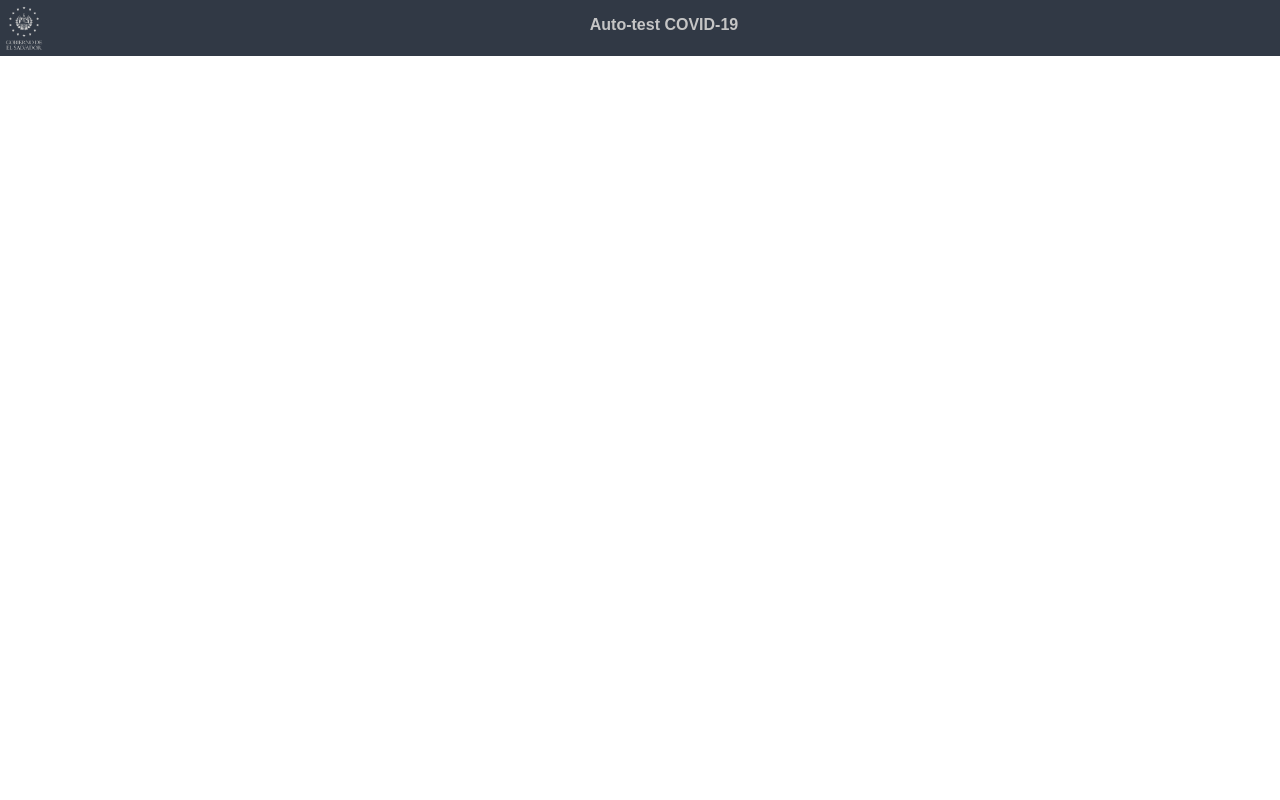
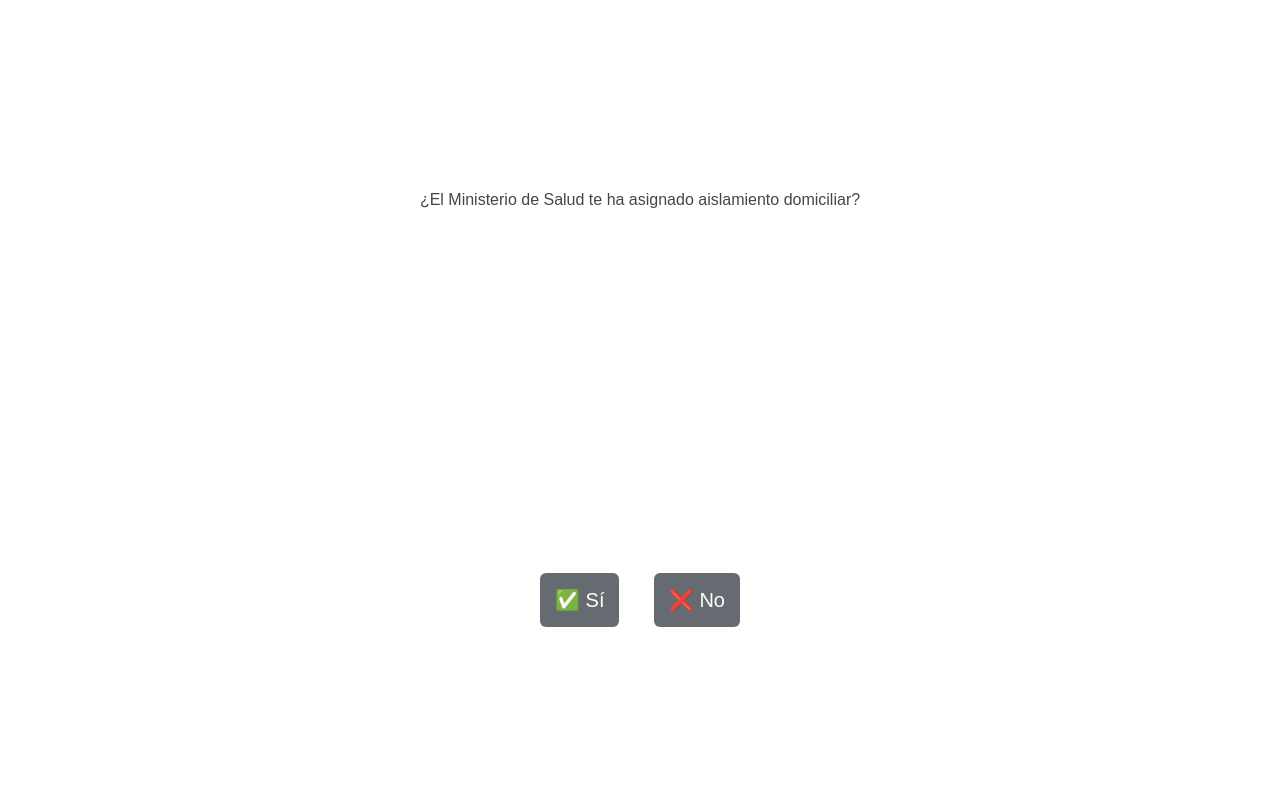
Before and after one commit to jerocosio/messenger-bot-with-webview, a website: page public/index.html in a window 1280 px wide. Drawn offline with nearby package versions, Linux system fonts and the light colour scheme.

Commit message:
Adding styles for first ideas.

```diff
--- a/public/index.html
+++ b/public/index.html
@@ -1,14 +1,16 @@
 <html>
 
 <head>
-    <title>Test COVID-19 El Salvador</title>
+    <title>🌡️ Auto-Test COVID-19</title>
     <link rel="stylesheet" href="styles.css">
     <meta name="viewport" content="width=device-width, initial-scale=1.0">
+    <script src="https://cdn.jsdelivr.net/npm/vue/dist/vue.js"></script>
 </head>
 
 <body>
-    <div>
-        <div class="nav-bar">
+    <div id="app">
+        <div class="container">
+            <!-- <div class="nav-bar">
                 <div class="logo">
                     <img src="logo-es.png" width="38px">
                 </div>
@@ -17,11 +19,26 @@
                         Auto-test COVID-19
                     </p>
                 </div>
+            </div> -->
+            <div class="question">
+                <p>
+                    ¿El Ministerio de Salud te ha asignado aislamiento domiciliar?
+                </p>
             </div>
+            <div class="answers">
                 <div>
+                    <button>
+                        ✅ Sí
+                    </button>
+                    <button>
+                        ❌ No
+                    </button>
+                </div>
 
             </div>
         </div>
+    </div>
+    <script src="index.js"></script>
 </body>
 
 </html>
--- /dev/null
+++ b/public/index.js
@@ -0,0 +1,6 @@
+var app = new Vue({
+    el: '#app',
+    data: {
+        message: 'Hello Vue!'
+    }
+});
--- a/public/styles.css
+++ b/public/styles.css
@@ -19,3 +19,47 @@
     text-align: center;
     font-weight: 600;
 }
+
+.container{
+    display: flex;
+    flex-direction: column;
+    height: 100%;
+}
+
+.question{
+    flex: 1;
+    padding: 5px;
+    text-align: center;
+    justify-content: center;
+    align-items: center;
+    display: flex;
+}
+
+.answers{
+    flex: 1;
+    padding: 5px;
+    text-align: center;
+    justify-content: center;
+    align-items: center;
+    display: flex;
+}
+
+p{
+    padding: 0px;
+    margin: 0px;
+    color: #464646;
+}
+
+button{
+    padding: 15px;
+    font-size: 20px;
+    margin: 0px 15px 0px 15px;
+    background-color: #666a71;
+    color: white;
+    border-radius: 6px;
+    border: none;
+}
+
+button:hover{
+    background-color: #38393a;
+}
```
Lines whose indentation alone changed are shown as unchanged.
